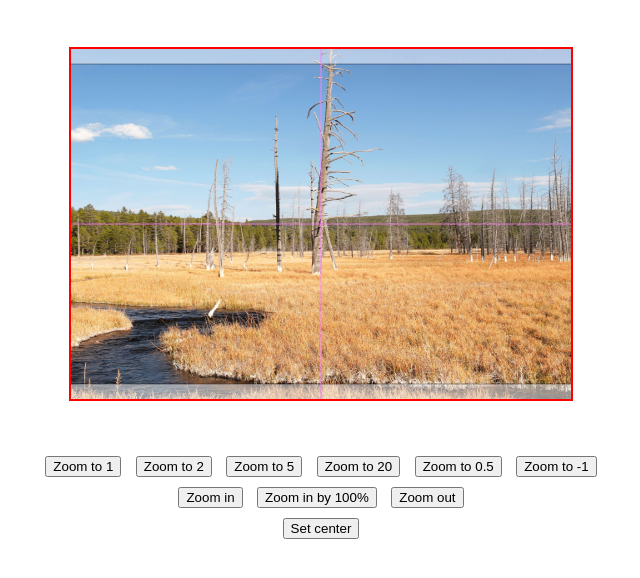
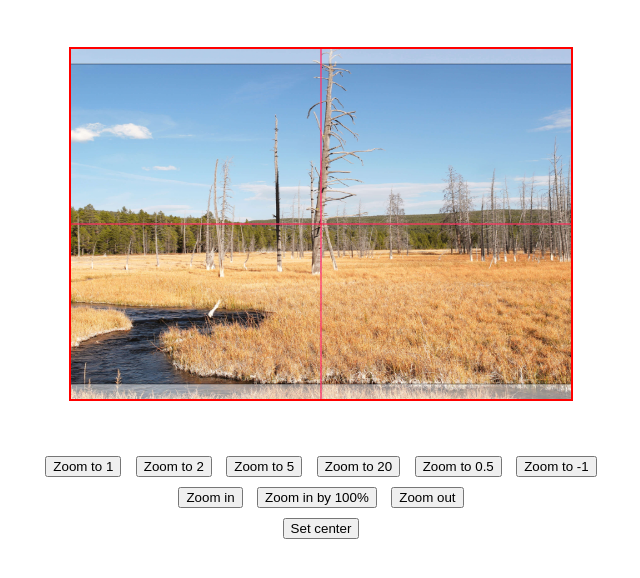
Before and after one commit to StephanWagner/domPanZoom, a website: page demo/html/index.html in a window 1280 px wide. Shown: the part 88-666 px from the top of the page, without its empty margins (319-959 px from the left). Drawn offline with Linux system fonts and the light colour scheme.

Commit message:
Add dimension indicators

```diff
--- a/demo/html/index.html
+++ b/demo/html/index.html
@@ -43,6 +43,31 @@
             height: 350px;
             margin: 50px auto;
             border: 2px solid red;
+            position: relative;
+          }
+
+          #prototype__wrapper:before,
+          #prototype__wrapper:after {
+            content: '';
+            position: absolute;
+            z-index: 200;
+            background: rgba(255, 0, 0, 0.75);
+          }
+
+          #prototype__wrapper:before {
+            top: 50%;
+            left: 0;
+            right: 0;
+            height: 1px;
+            transform: translateY(-50%);
+          }
+
+          #prototype__wrapper:after {
+            left: 50%;
+            top: 0;
+            bottom: 0;
+            width: 1px;
+            transform: translateX(-50%);
           }
 
           #prototype__container {
```
